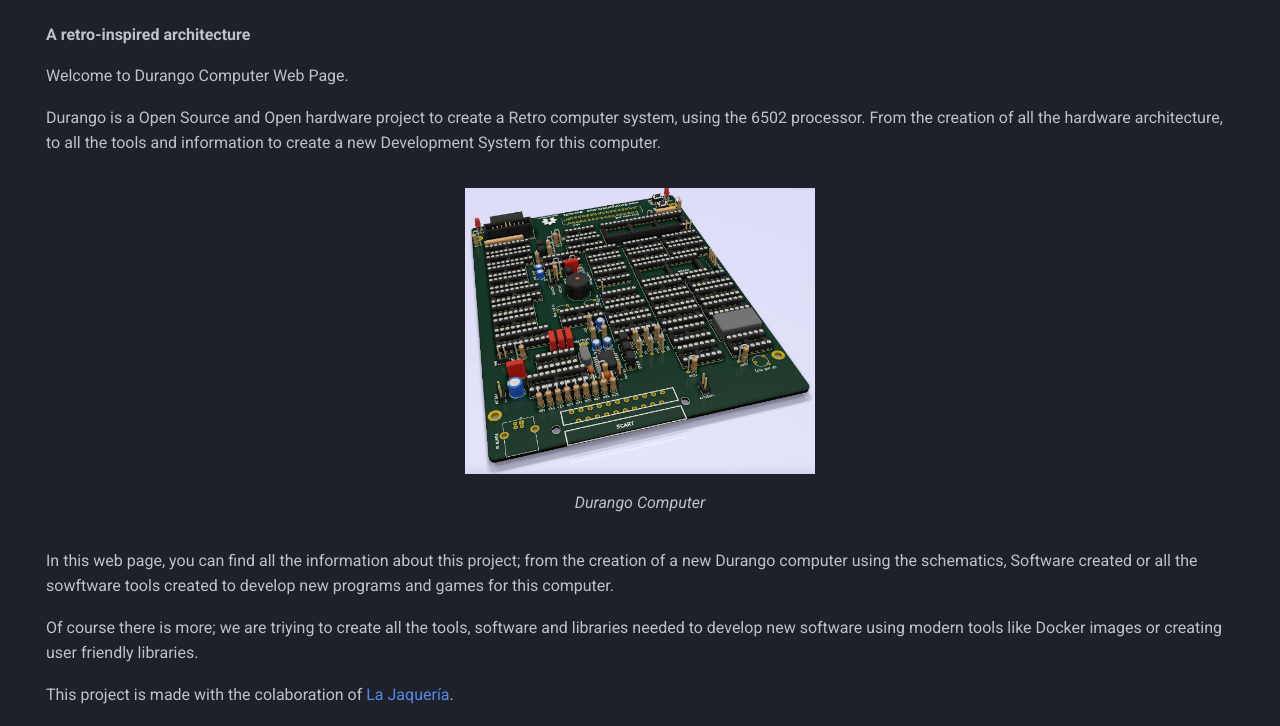
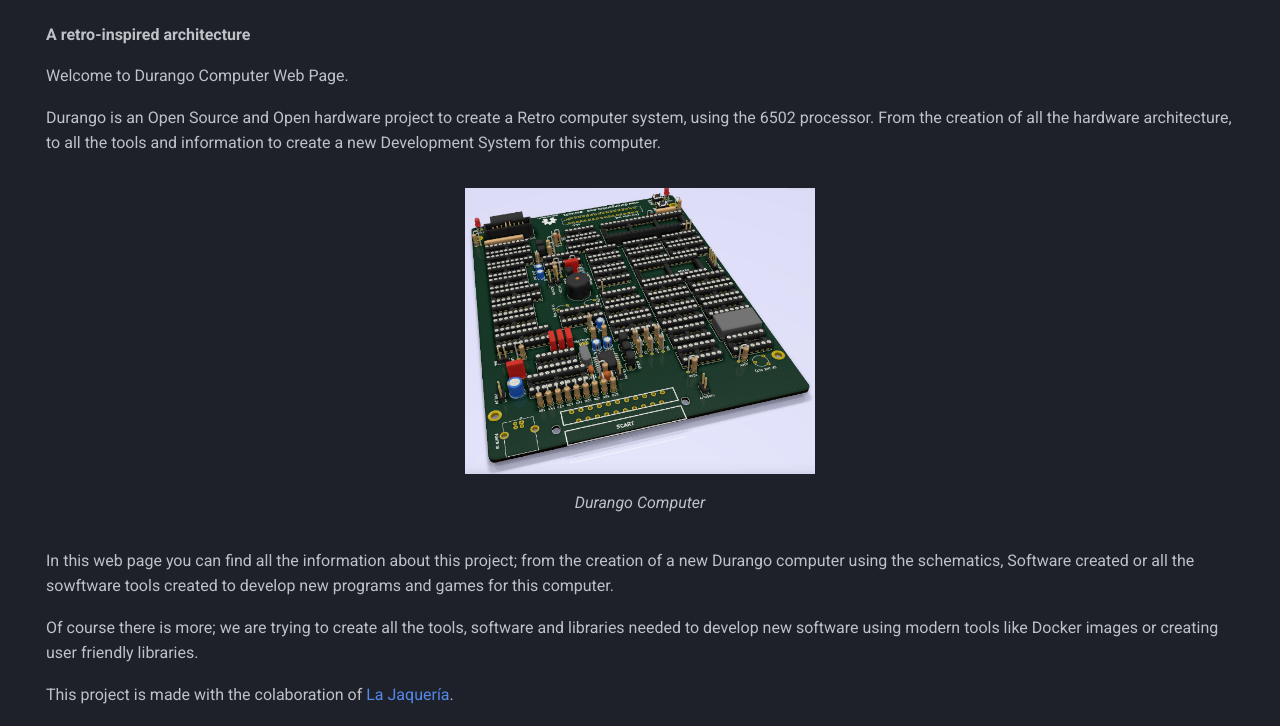
Before and after one commit to durangoretro/web, an MkDocs documentation site: the page built from docs/index.md, in a window 1280 px wide and 1002 px high. Shown: the part 206-932 px from the top of the window. Built offline with MkDocs 1.6.1 and Material for MkDocs 9.7.7, drawn with Linux system fonts in a browser that asks for light colours; comment, search, counter and statistics services are not loaded.

Commit message:
small fixes in index page

```diff
--- a/docs/index.md
+++ b/docs/index.md
@@ -8,7 +8,7 @@ template: overrides/home.html
 
 Welcome to Durango Computer Web Page.
 
-Durango is a Open Source and Open hardware project to create a Retro computer system, using the 6502 processor. From the creation of all the hardware architecture, to all the tools and information to create a new Development System for this computer.
+Durango is an Open Source and Open hardware project to create a Retro computer system, using the 6502 processor. From the creation of all the hardware architecture, to all the tools and information to create a new Development System for this computer.
 
 
 <figure markdown>
@@ -16,8 +16,8 @@ Durango is a Open Source and Open hardware project to create a Retro computer sy
 <figcaption>Durango Computer</figcaption>
 </figure>
 
-In this web page, you can find all the information about this project; from the creation of a new Durango computer using the schematics, Software created or all the sowftware tools created to develop new programs and games for this computer.
+In this web page you can find all the information about this project; from the creation of a new Durango computer using the schematics, Software created or all the sowftware tools created to develop new programs and games for this computer.
 
-Of course there is more; we are triying to create all the tools, software and libraries needed to develop new software using modern tools like Docker images or creating user friendly libraries.
+Of course there is more; we are trying to create all the tools, software and libraries needed to develop new software using modern tools like Docker images or creating user friendly libraries.
 
 This project is made with the colaboration of [La Jaquería](https://lajaqueria.org).
```
